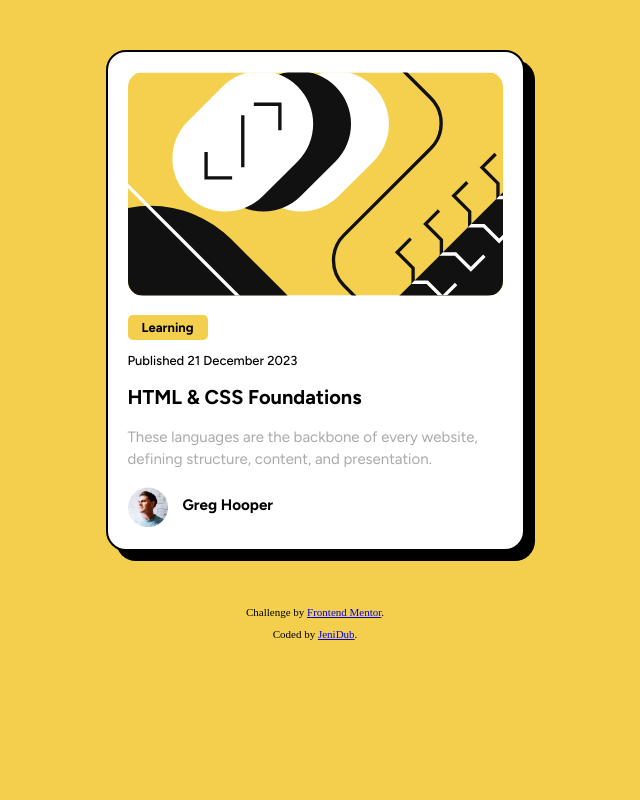
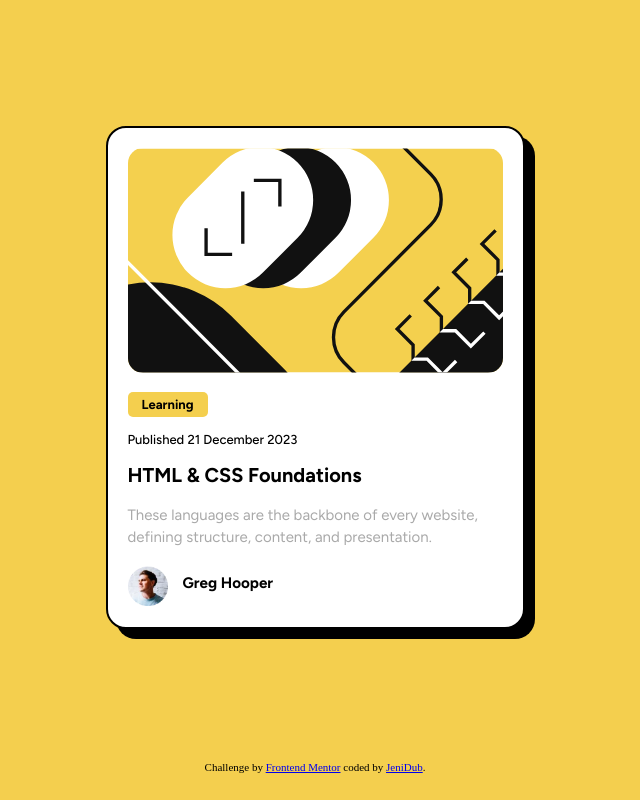
Before and after one commit to jenidub/FEM-blog-preview-v1, a plain HTML site: page index.html in a window 1280 px wide. Shown: the whole page, without its empty margins (325-965 px from the left). Drawn offline with Linux system fonts and the light colour scheme.

Commit message:
v2 - fixes based on FEM feedback

```diff
--- a/css/index.css
+++ b/css/index.css
@@ -1,7 +1,5 @@
 body {
     background-color: #f4cf4e;
-    /* width: 95vh;
-    height: 95vh; */
 }
 
 .post-card-container {
@@ -11,7 +9,7 @@ body {
     border: 2px solid black;
     width: 40%;
     max-width: 375px;
-    margin: 50px auto;
+    margin: 10% auto;
     padding: 20px;
     border-radius: 20px;
     box-shadow: 10px 10px black;
@@ -49,6 +47,7 @@ body {
     font-family: 'Figtree', sans-serif;
     font-weight: 500;
     font-size: small;
+    margin: 15px 0px;
 }
 
 .article-header {
--- a/index.html
+++ b/index.html
@@ -13,6 +13,8 @@
     <link rel="preconnect" href="https://fonts.googleapis.com">
     <link rel="preconnect" href="https://fonts.gstatic.com" crossorigin>
     <link href="https://fonts.googleapis.com/css2?family=Figtree:ital,wght@0,300;0,400;0,500;0,700;0,800;1,300;1,400;1,500;1,700&display=swap" rel="stylesheet">
+  </head>
+
   <body>
     <section class="post-card-container">
       <section class="post-card-content">
@@ -28,13 +30,13 @@
             <p class="subject-button-text">Learning</p>
           </div>
           <div class="published">
-            <p>Published 21 December 2023</p>
+            <main role="contentinfo">Published 21 December 2023</main>
           </div>
           <div class="article-header">
-            <h2>HTML & CSS Foundations</h2>
+            <header><h2>HTML & CSS Foundations</h2></header>
           </div>
           <div class="article-preview">
-            <p>These languages are the backbone of every website, defining structure, content, and presentation.</p>
+            <main><p>These languages are the backbone of every website, defining structure, content, and presentation.</p></main>
           </div>
         </section>
         <section class="post-card-author">
@@ -48,8 +50,7 @@
       </section>
     </section>
     <section class="attribution">
-      <p>Challenge by <a href="https://www.frontendmentor.io?ref=challenge" target="_blank">Frontend Mentor</a>.</p>
-      <p>Coded by <a href="#">JeniDub</a>.</p>
+      <main><p>Challenge by <a href="https://www.frontendmentor.io?ref=challenge" target="_blank">Frontend Mentor</a> coded by <a href="#">JeniDub</a>.</p></main>
     </section>
   </body>
 </html>
```
